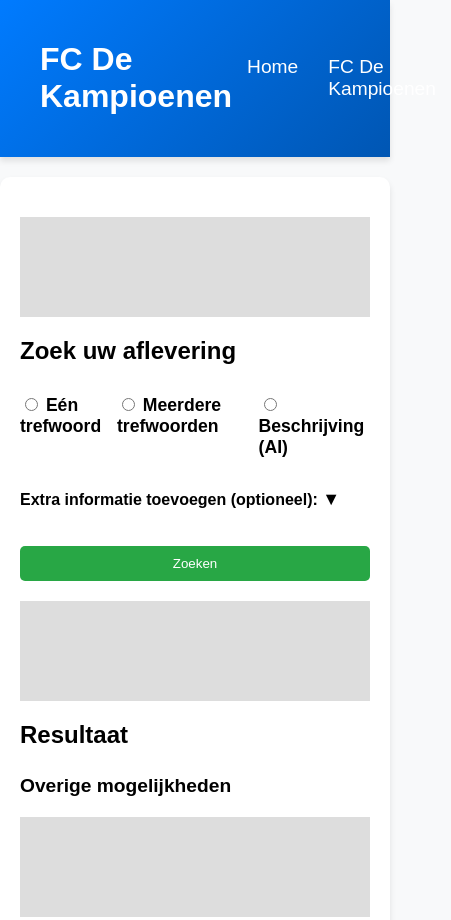
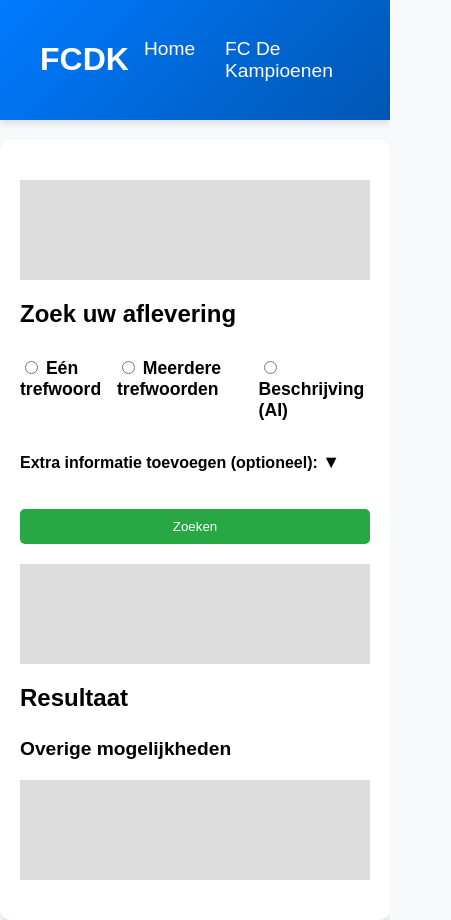
Before and after one commit to VermeireLennart/scenart, a plain HTML site: page fcdk.html in a window 390 px wide. Shown: the top 920 px of the page, 451 px wide, since content can reach past the window. Drawn offline with nearby package versions, Linux system fonts and the light colour scheme.

Commit message:
urls & css voor phones

```diff
--- a/fcdk.html
+++ b/fcdk.html
@@ -54,7 +54,7 @@
 <body>
 
     <header>
-        <h1>FC De Kampioenen</h1>
+        <h1>FCDK</h1>
         <nav>
             <ul>
                 <li><a href="index.html">Home</a></li>
--- a/styles.css
+++ b/styles.css
@@ -50,7 +50,7 @@ nav ul li a {
 
 /* Main content */
 main {
-    max-width: 900px;
+    max-width: 1000px;
     margin: 20px auto;
     padding: 20px;
     background: white;
```
